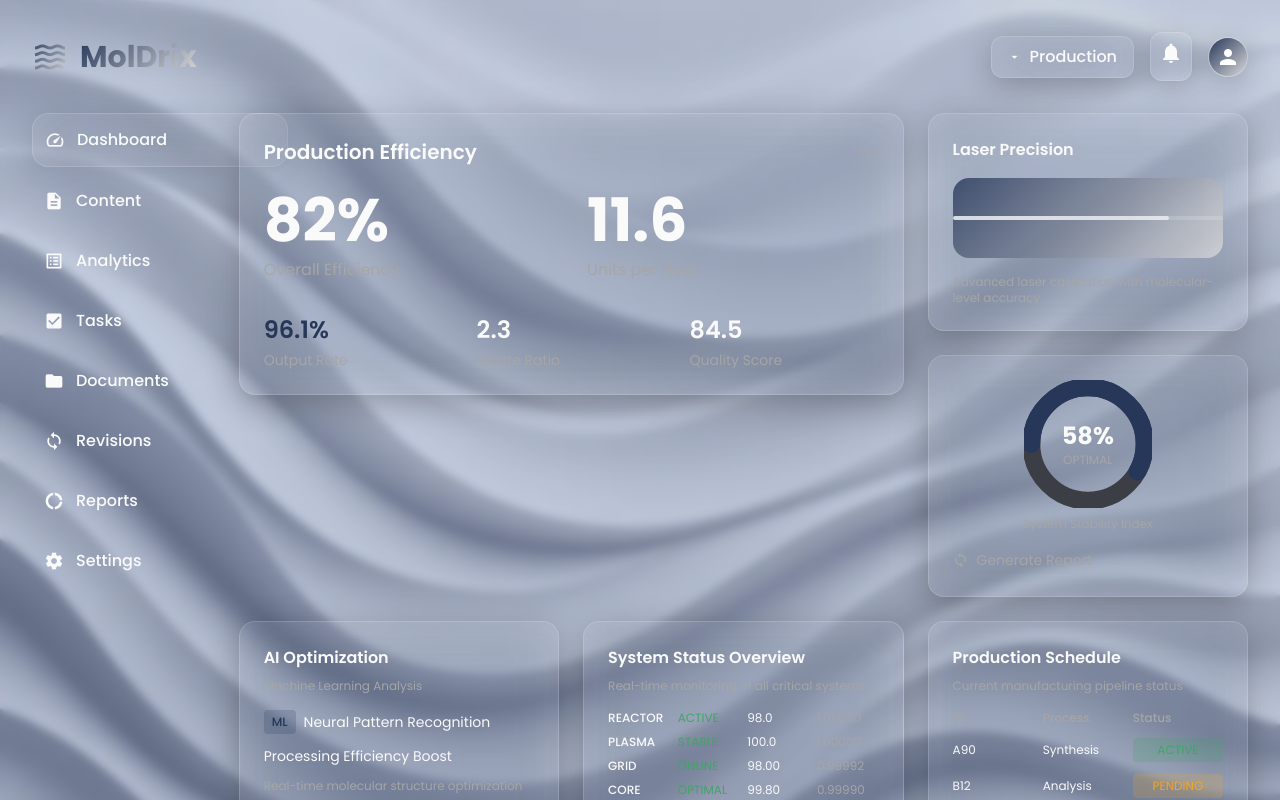
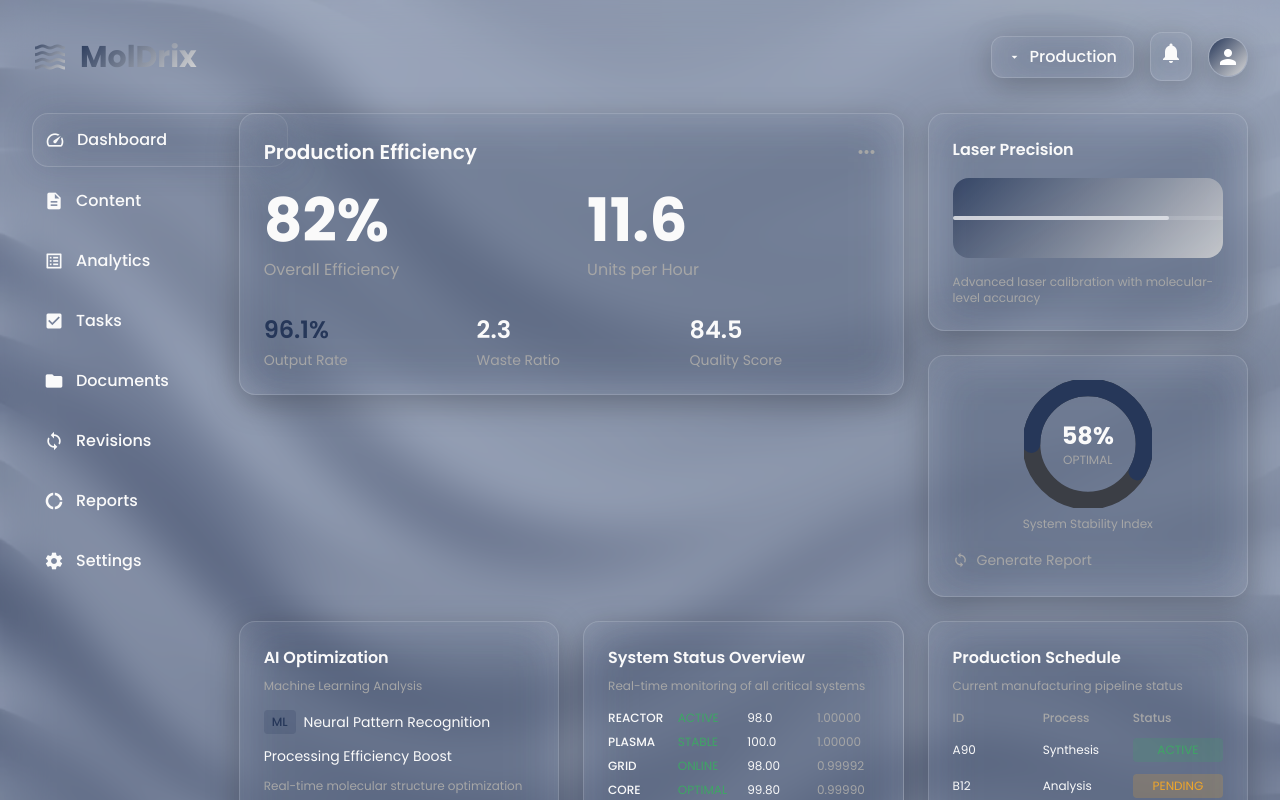
Before and after one commit to sagnik06-ai/moldrix-wave-dash, a React (Vite) app: page / in a window 1280 px wide. Shown: the top 800 px of the page. Built offline with nearby package versions, Linux system fonts and the light colour scheme.

Commit message:
Adjust background blur
Increase background blur for better text legibility.

```diff
--- a/src/pages/Index.tsx
+++ b/src/pages/Index.tsx
@@ -18,7 +18,7 @@ const Index = () => {
       className="min-h-screen bg-cover bg-center bg-fixed"
       style={{ backgroundImage: `url(${waveBackground})` }}
     >
-      <div className="min-h-screen bg-primary/20 backdrop-blur-sm">
+      <div className="min-h-screen bg-primary/40 backdrop-blur-xl">
         <div className="p-8">
           <Header />
 
```
